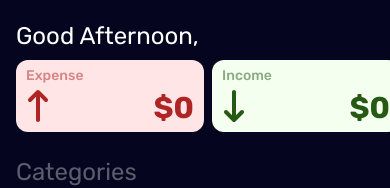
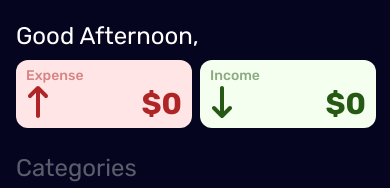
Before and after one commit to tathya1001/firebase-react, a React (Vite) app: page / in a window 390 px wide. Shown: the top 188 px of the page. Built offline with nearby package versions, Linux system fonts and the light colour scheme; no server answers; the database is empty.

Commit message:
Made Exoense History

```diff
--- a/src/components/HeroCard.jsx
+++ b/src/components/HeroCard.jsx
@@ -53,7 +53,7 @@ const HeroCard = (props) => {
 
 
 
-        <div className="text-white w-[50%] sm:w-36 flex flex-col justify-between px-2.5 py-1.5 rounded-xl font-[Rubik] box-border gap-1" style={{ backgroundColor: bgColor }}>
+        <div className="text-white w-[50%] sm:w-36 flex flex-col justify-between px-2.5 py-1.5 rounded-xl font-[Rubik] box-border " style={{ backgroundColor: bgColor }}>
 
             <span className="text-sm font-medium opacity-50" style={{ color: textColor }}>{props.title}</span>
 
--- a/src/pages/HomeNew.jsx
+++ b/src/pages/HomeNew.jsx
@@ -172,7 +172,7 @@ const Home = () => {
 
                     <Welcome name={userName}></Welcome>
 
-                    <div className="flex flex-row gap-2 columns-2">
+                    <div className="flex flex-row gap-2 columns-2 w-full pr-6 sm:pr-0">
                         <HeroCard title={"Expense"} trans={totalExpense} color={""}></HeroCard>
                         <HeroCard title={"Income"} trans={totalIncome} color={""}></HeroCard>
 
```
